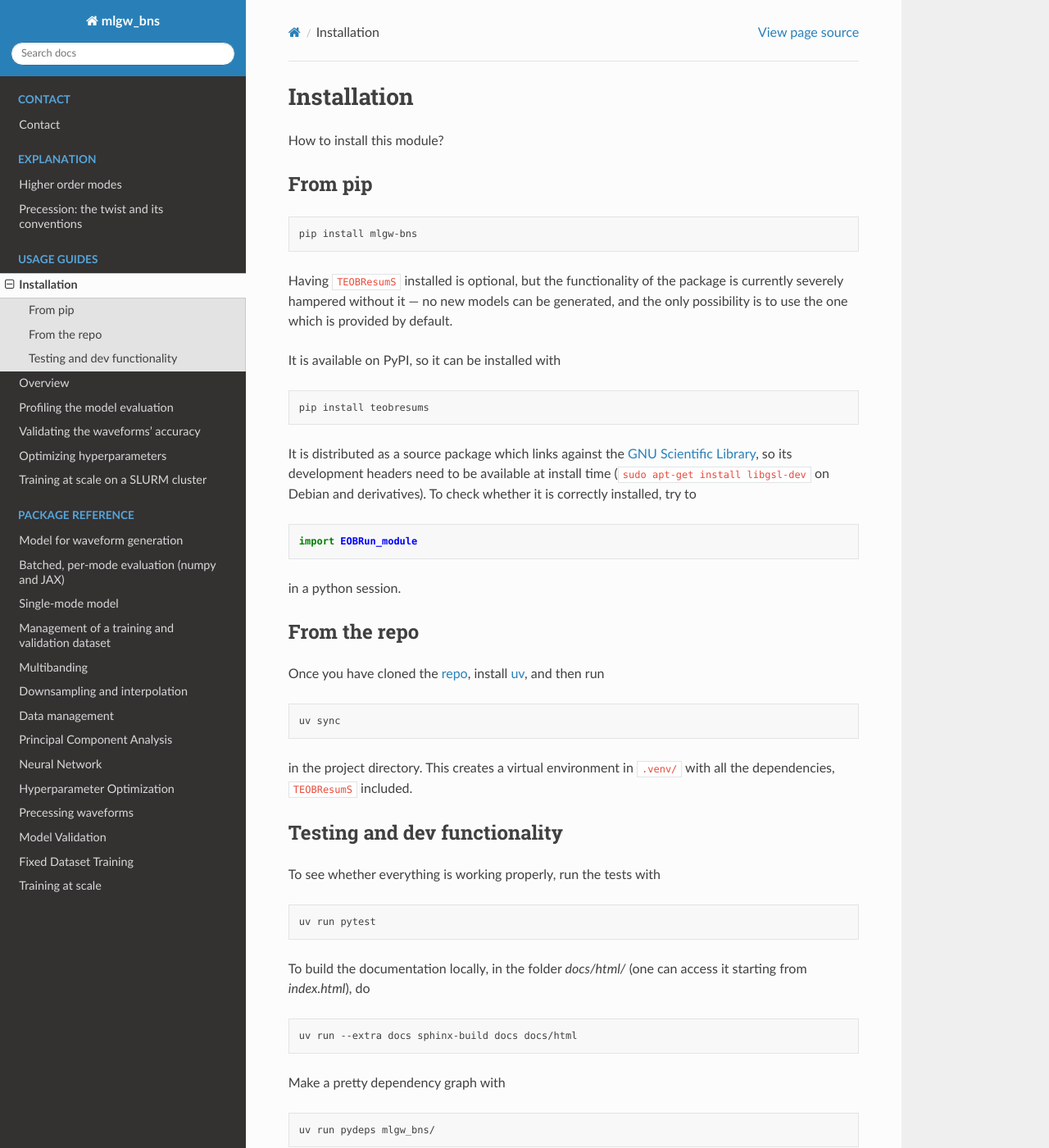
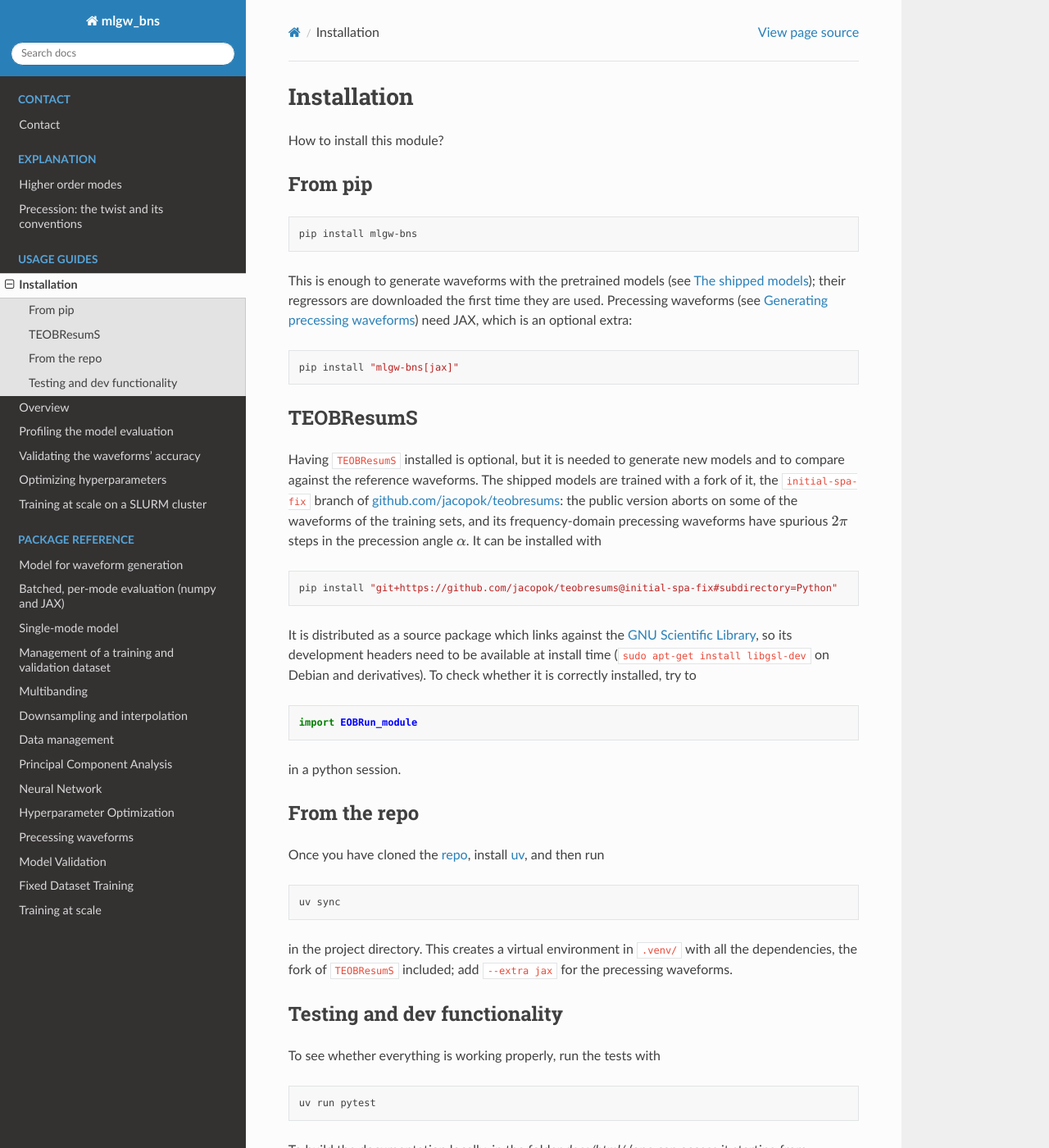
Before and after one commit to jacopok/mlgw_bns, a Sphinx documentation site: the page built from docs/usage_guides/install.rst, in a window 1280 px wide and 1400 px high. Shown: the whole window at 82% size. Built offline with Sphinx 7.4.7 and the Read the Docs theme 3.1.0, drawn with Linux system fonts in a browser that asks for light colours.

Commit message:
Docs: shipped models and precessing waveforms in the overview, updated to the 2.0 models
Co-Authored-By: Claude Opus 5.5 <noreply@anthropic.com>

```diff
--- a/docs/usage_guides/install.rst
+++ b/docs/usage_guides/install.rst
@@ -10,16 +10,34 @@ From pip
 
     pip install mlgw-bns
 
-Having ``TEOBResumS`` installed is optional, but
-the functionality of the package is currently severely hampered without it ---
-no new models can be generated, and the only possibility is to use the
-one which is provided by default.
-
-It is available on PyPI, so it can be installed with
+This is enough to generate waveforms with the pretrained models (see
+:ref:`shipped_models`); their regressors are downloaded the first time
+they are used.
+Precessing waveforms (see :ref:`precessing_waveforms`) need JAX, which is
+an optional extra:
 
 .. code-block:: bash
 
-    pip install teobresums
+    pip install "mlgw-bns[jax]"
+
+.. _install_teobresums:
+
+TEOBResumS
+----------
+
+Having ``TEOBResumS`` installed is optional, but it is needed to generate
+new models and to compare against the reference waveforms.
+The shipped models are trained with a fork of it, the
+``initial-spa-fix`` branch of
+`github.com/jacopok/teobresums <https://github.com/jacopok/teobresums>`_:
+the public version aborts on some of the waveforms of the training sets,
+and its frequency-domain precessing waveforms have spurious :math:`2\pi`
+steps in the precession angle :math:`\alpha`.
+It can be installed with
+
+.. code-block:: bash
+
+    pip install "git+https://github.com/jacopok/teobresums@initial-spa-fix#subdirectory=Python"
 
 It is distributed as a source package which links against the
 `GNU Scientific Library <https://www.gnu.org/software/gsl/>`_, so its
@@ -47,7 +65,8 @@ and then run
 
 in the project directory.
 This creates a virtual environment in ``.venv/`` with all the dependencies,
-``TEOBResumS`` included.
+the fork of ``TEOBResumS`` included; add ``--extra jax`` for the precessing
+waveforms.
 
 
 Testing and dev functionality
```
Also changed, not shown: CHANGELOG.md (+9 -0 lines), README.md (+9 -6 lines), docs/explanation/precession.md (+2 -2 lines), docs/usage_guides/overview.md (+115 -19 lines), docs/usage_guides/profiling.md (+14 -12 lines), docs/images/mismatches.png, 1 other file.
